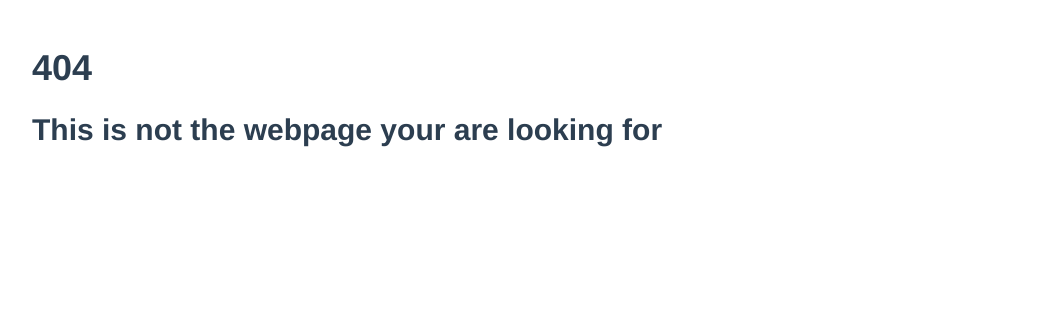
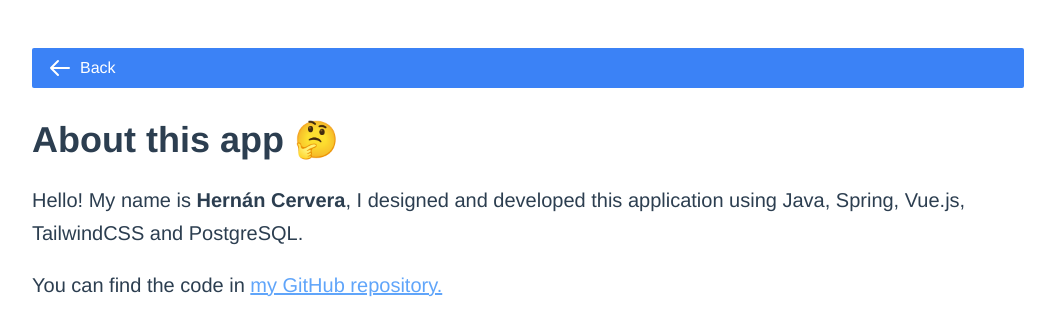
Before and after one commit to hernancerm/hercerm-contacts-app, a Vue app in the folder frontend/: page /about in a window 1280 px wide. Before the commit this address had no page. Shown: the top 334 px of the page, without its empty margins (112-1167 px from the left). Built offline with nearby package versions, Linux system fonts and the light colour scheme.

Commit message:
Add link to GitHub repo

```diff
--- a/frontend/src/router/index.js
+++ b/frontend/src/router/index.js
@@ -3,6 +3,7 @@ import VueRouter from "vue-router";
 import ContactListView from "../views/ContactListView.vue";
 import ContactCreateOrUpdateView from "../views/ContactCreateOrUpdateView.vue";
 import PageNotFoundView from "../views/PageNotFoundView.vue";
+import AboutView from "../views/AboutView.vue";
 
 Vue.use(VueRouter);
 
@@ -23,6 +24,11 @@ const routes = [
     component: ContactCreateOrUpdateView
   },
   {
+    path: "/about",
+    name: "AboutView",
+    component: AboutView
+  },
+  {
     path: "*",
     component: PageNotFoundView
   }
--- /dev/null
+++ b/frontend/src/views/AboutView.vue
@@ -0,0 +1,38 @@
+<template>
+  <div>
+    <router-link
+      :to="{ name: 'ContactListView' }"
+      class="text-white w-full flex space-x-2 py-2 px-4 bg-blue-500 hover:bg-blue-700 mb-8 rounded-sm"
+      ><svg
+        xmlns="http://www.w3.org/2000/svg"
+        class="h-6 w-6"
+        fill="none"
+        viewBox="0 0 24 24"
+        stroke="currentColor"
+      >
+        <path
+          stroke-linecap="round"
+          stroke-linejoin="round"
+          stroke-width="2"
+          d="M10 19l-7-7m0 0l7-7m-7 7h18"
+        /></svg
+      ><span>Back</span></router-link
+    >
+    <h1>About this app 🤔</h1>
+    <div class="text-xl space-y-5 leading-relaxed">
+      <p>
+        Hello! My name is <b>Hernán Cervera</b>, I designed and developed this
+        application using Java, Spring, Vue.js, TailwindCSS and PostgreSQL.
+      </p>
+      <p>
+        You can find the code in
+        <a
+          class="underline text-blue-400 hover:text-blue-500"
+          target="_blank"
+          href="https://github.com/HerCerM/hercerm-contacts-app"
+          >my GitHub repository.</a
+        >
+      </p>
+    </div>
+  </div>
+</template>
--- a/frontend/src/views/ContactListView.vue
+++ b/frontend/src/views/ContactListView.vue
@@ -1,6 +1,22 @@
 <template>
   <div>
-    <h1>Your contacts 👩</h1>
+    <h1 class="relative w-max">
+      Your contacts 👩
+      <router-link :to="{ name: 'AboutView' }">
+        <svg
+          xmlns="http://www.w3.org/2000/svg"
+          class="text-gray-300 hover:text-gray-400 h-7 w-7 absolute -right-8 top-2"
+          viewBox="0 0 20 20"
+          fill="currentColor"
+        >
+          <path
+            fill-rule="evenodd"
+            d="M18 10a8 8 0 11-16 0 8 8 0 0116 0zm-7-4a1 1 0 11-2 0 1 1 0 012 0zM9 9a1 1 0 000 2v3a1 1 0 001 1h1a1 1 0 100-2v-3a1 1 0 00-1-1H9z"
+            clip-rule="evenodd"
+          />
+        </svg>
+      </router-link>
+    </h1>
     <div class="pb-5">
       <router-link
         class="flex space-x-1 px-3 py-2 bg-green-500 hover:bg-green-600 text-white rounded-sm"
```
